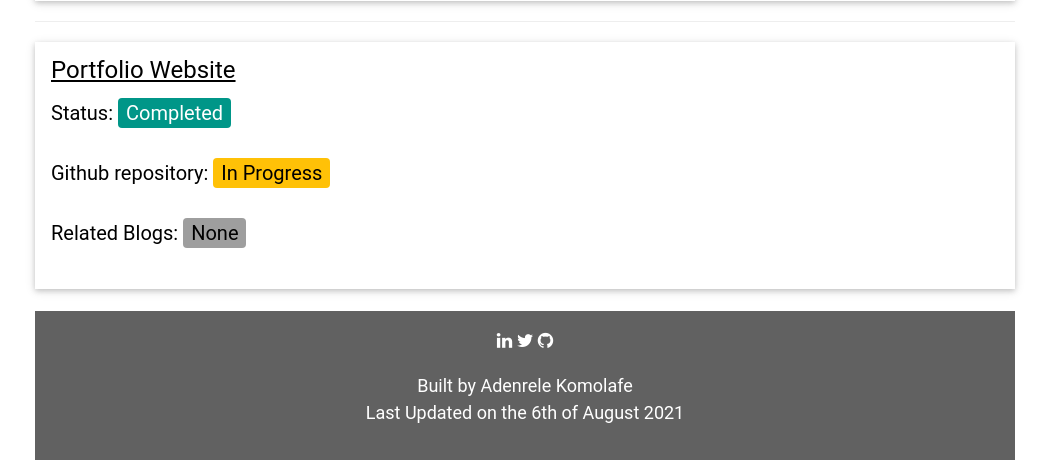
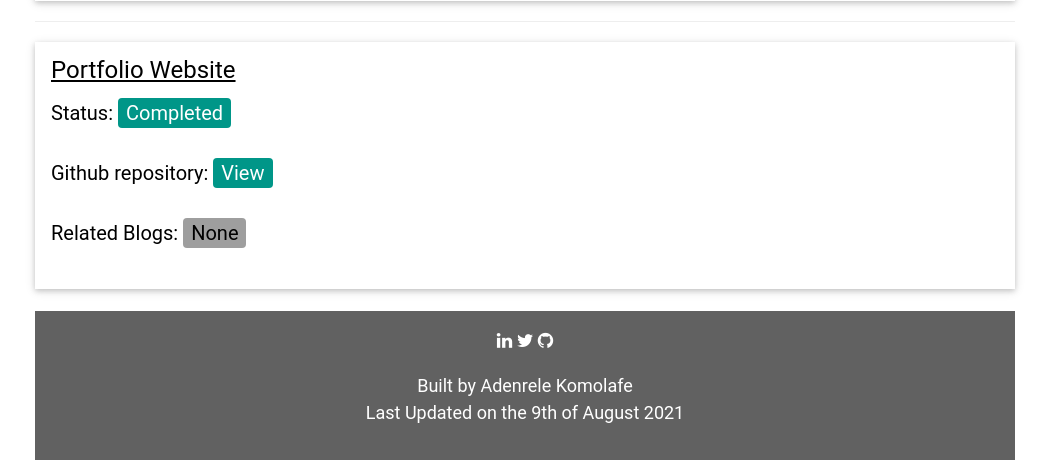
Before and after one commit to Adenrele/Web_Portfolio, a Flask app: page /projects in a window 1280 px wide. Shown: the part 615-1075 px from the top of the page, without its empty margins (115-1164 px from the left). Run offline with Flask 2, Linux system fonts and the light colour scheme.

Commit message:
version 1, typoin CVs, link in portfolio project

```diff
--- a/templates/cv.html
+++ b/templates/cv.html
@@ -110,7 +110,7 @@
                     <hr>
                 </div>
                 <div class="w3-container">
-                    <h5 class="w3-opacity"><b>Senior Pharmacist Electronic Prescibing <br>
+                    <h5 class="w3-opacity"><b>Senior Pharmacist - Electronic Prescribing <br>
                             Lewisham and Greenwich NHS Foundation Trust
                         </b></h5>
                     <h6 class="w3-text-teal"><i class="fa fa-calendar fa-fw w3-margin-right"></i>March 2019 - Sep 2020
--- a/templates/layout.html
+++ b/templates/layout.html
@@ -66,7 +66,7 @@
 
         <br>
 
-        Last Updated on the 6th of August 2021
+        Last Updated on the 9th of August 2021
 
       </p>
     </footer>
--- a/templates/projects.html
+++ b/templates/projects.html
@@ -47,8 +47,8 @@
             <h4>Status: <span class="w3-tag w3-teal w3-round">Completed</span>
                 <br><br>
 
-                Github repository:<a class="w3-hover-opacity" style="text-decoration:none" href=""> <span
-                        class="w3-tag w3-amber w3-hover-opacity w3-round">In Progress</span> </a>
+                Github repository:<a class="w3-hover-opacity" style="text-decoration:none" href="www.github.com/Adenrele/Portfolio"> <span
+                        class="w3-tag w3-teal w3-hover-opacity w3-round">View</span> </a>
 
                         <br><br>
 
```
